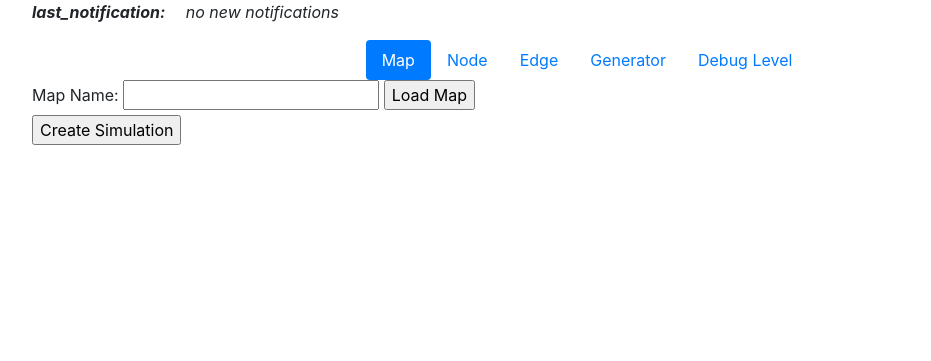
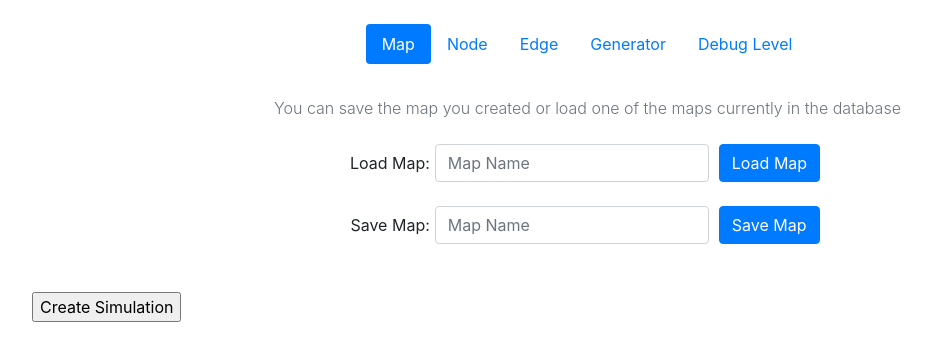
Before and after one commit to hamitb/trafic-sim, a Django app: template sim_app/templates/sim_app/index.html in a window 1280 px wide. Shown: the part 56-417 px from the top of the page, without its empty margins (53-984 px from the left). Run offline with Django 3.2, Linux system fonts and the light colour scheme; the template is opened without the code that fills it, so the values that code supplies are empty; parts of the project's set-up code (start-up, migrations or seed data) failed here and were passed over; some libraries are stand-ins or nearby versions.

Commit message:
Add Map and Node tabs

```diff
--- a/sim_app/templates/sim_app/base.html
+++ b/sim_app/templates/sim_app/base.html
@@ -8,7 +8,8 @@
 
         <!-- Bootstrap -->
         <link rel="stylesheet" type="text/css" href="{% static 'sim_app/css/bootstrap.min.css' %}"/>
-        <link rel="stylesheet" type="text/css" href="{% static 'sim_app/css/custom.css' %}"/>
+        {% block custom-css %}
+        {% endblock %}
 
         <title>Traffic Sim</title>
     </head>
--- a/sim_app/templates/sim_app/index.html
+++ b/sim_app/templates/sim_app/index.html
@@ -1,18 +1,14 @@
 {% extends 'sim_app/base.html' %}
+{% load static %}
+
+{% block custom-css %}
+    <link rel="stylesheet" type="text/css" href="{% static 'sim_app/css/custom.css' %}">
+{% endblock %}
 
 {% block content %}
-<div>
-    <p>
-        <em>
-            <span><b>last_notification:&emsp;</b></span>
-            {% if notification %} {{ notification }}
-            {% else %} no new notifications {% endif %}
-        </em>
-    </p>
-</div>
 
 <div>
-    <ul class="nav nav-pills justify-content-center" id="settings-tab" role="tablist">
+    <ul class="nav nav-pills justify-content-center mt-4" id="settings-tab" role="tablist">
         <li class="nav-item">
             <a class="nav-link active" id="map-tab" data-toggle="pill" href="#map-settings">Map</a>
         </li>
@@ -31,31 +27,67 @@
     </ul>
 </div>
 
-<div class="tab-content" id="settings-tab-content">
-    <div class="tab-pane fade show active" role="tabpanel" id="map-settings" aria-labelledby="map-tab">
+<div id="settings-container" class="d-flex justify-content-center px-4 py-2">
+    <div class="tab-content p-4" id="settings-tab-content">
+        <div class="tab-pane fade show active container pl-3" role="tabpanel" id="map-settings">
+            <p class="text-muted text-center font-weight-light">You can save the map you created or load one of the maps currently in the database</p>
+            <div class="d-flex flex-column align-items-center">
                 <form action="{% url 'sim_app:settings' 'load_map' %}" method="post" name="load_map">
                     {% csrf_token %}
-            <label for="map_name">Map Name: </label>
-            <input id="map_name" type="text" name="map_name" value="{{ map_name }}">
-            <input type="submit" value="Load Map">
+                    <div class="form-row align-items-center my-2">
+                        <label for="map_name">Load Map: </label>
+                        <div class="col-auto">
+                            <input id="map_name" class="form-control mb-2" placeholder="Map Name" type="text" name="map_name" value="{{ map_name }}">
+                        </div>
+                        <div class="col-auto">
+                            <button type="submit" name="load_button" class="btn btn-primary mb-2"> Load Map </button>
+                        </div>
+                    </div>
+                </form>
+                <form action="{% url 'sim_app:settings' 'save_map' %}" method="post" name="save_map">
+                    {% csrf_token %}
+                    <div class="form-row align-items-center my-2">
+                        <label for="map_name">Save Map: </label>
+                        <div class="col-auto">
+                            <input id="map_name" class="form-control mb-2" placeholder="Map Name" type="text" name="map_name" value="{{ map_name }}">
+                        </div>
+                        <div class="col-auto">
+                            <button type="submit" name="save_button" class="btn btn-primary mb-2"> Save Map </button>
+                        </div>
+                    </div>
+                </form>
+            </div>
+        </div>
+
+        <div class="tab-pane fade container" role="tabpanel" id="node-settings">
+            <p class="text-muted text-center font-weight-light">Add new node, use only integer values all the fields including ID field</p>
+            <form action="{% url 'sim_app:settings' 'add_node' %}" method="post" name="add_node">
+                {% csrf_token %}
+                <div class="form-row align-items-center justify-content-center mb-2">
+                    <label class="" for="node_id">Node ID:</label>
+                    <div class="col-auto">
+                        <input id="node_id" class="form-control" type="text" name="node_id" placeholder="Node ID" value="{{ node_id }}">
+                    </div>
+                </div>
+                <div class="form-row align-items-center justify-content-center mb-2">
+                    <label class="" for="node_x">Node X:</label>
+                    <div class="col-auto">
+                        <input id="node_x" class="form-control" type="text" name="node_x" placeholder="X Pos" value="{{ node_x }}">
+                    </div>
+                </div>
+                <div class="form-row align-items-center justify-content-center mb-2">
+                    <label class="" for="node_x">Node Y:</label>
+                    <div class="col-auto">
+                        <input id="node_y" class="form-control" type="text" name="node_y" placeholder="Y Pos" value="{{ node_y }}">
+                    </div>
+                </div>
+                <div class="form-row align-items-center justify-content-center mt-3">
+                    <button class="btn btn-primary" type="submit">Add Node</button>
+                </div>
             </form>
         </div>
 
-    <div class="tab-pane fade" role="tabpanel" id="node-settings" aria-labelledby="node-tab">
-        <form action="{% url 'sim_app:settings' 'add_node' %}" method="post" name="add_node">
-            {% csrf_token %}
-            <legend>Add Node:</legend>
-            <label for="node_id">Node ID:</label>
-            <input id="node_id" type="text" name="node_id" value="{{ node_id }}">
-            <label for="node_x">Node X:</label>
-            <input id="node_x" type="text" name="node_x" value="{{ node_x }}">
-            <label for="node_y">Node Y: </label>
-            <input id="node_y" type="text" name="node_y" value="{{ node_y }}">
-            <input type="submit" value="Add Node">
-        </form>
-    </div>
-
-    <div class="tab-pane fade" role="tabpanel" id="edge-settings" aria-labelledby="edge-tab">
+        <div class="tab-pane fade container" role="tabpanel" id="edge-settings">
             <form action="{% url 'sim_app:settings' 'add_edge' %}" method="post" name="add_edge">
                 {% csrf_token %}
                 <legend>Add Edge:</legend>
@@ -71,7 +103,7 @@
             </form>
         </div>
 
-    <div class="tab-pane fade" role="tabpanel" id="gen-settings" aria-labelledby="gen-tab">
+        <div class="tab-pane fade container" role="tabpanel" id="gen-settings">
             <form action="{% url 'sim_app:settings' 'add_gen' %}" method="post" name="add_gen">
                 {% csrf_token %}
                 <legend for="debug_level">Add Generator: </legend>
@@ -87,7 +119,7 @@
             </form>
         </div>
 
-    <div class="tab-pane fade" role="tabpanel" id="debug-settings" aria-labelledby="debug-tab">
+        <div class="tab-pane fade container" role="tabpanel" id="debug-settings">
             <form action="{% url 'sim_app:settings' 'debug_level' %}" method="post" name="debug_level">
                 {% csrf_token %}
                 <legend for="debug_level">Debug Level: </legend>
@@ -101,7 +133,7 @@
             </form>
         </div>
     </div>
-
+</div>
 
 <div>
     <form action="{% url 'sim_app:simulation' %}" method="post" name="start_sim">
--- a/sim_app/views.py
+++ b/sim_app/views.py
@@ -22,6 +22,7 @@ def settings(request, component):
     session = request.session
 
     form = request.POST
+    print(form)
     session_id = session.session_key
     req = {
             'method': '',
```
Also changed, not shown: db.sqlite3. Lines whose indentation alone changed are shown as unchanged.
